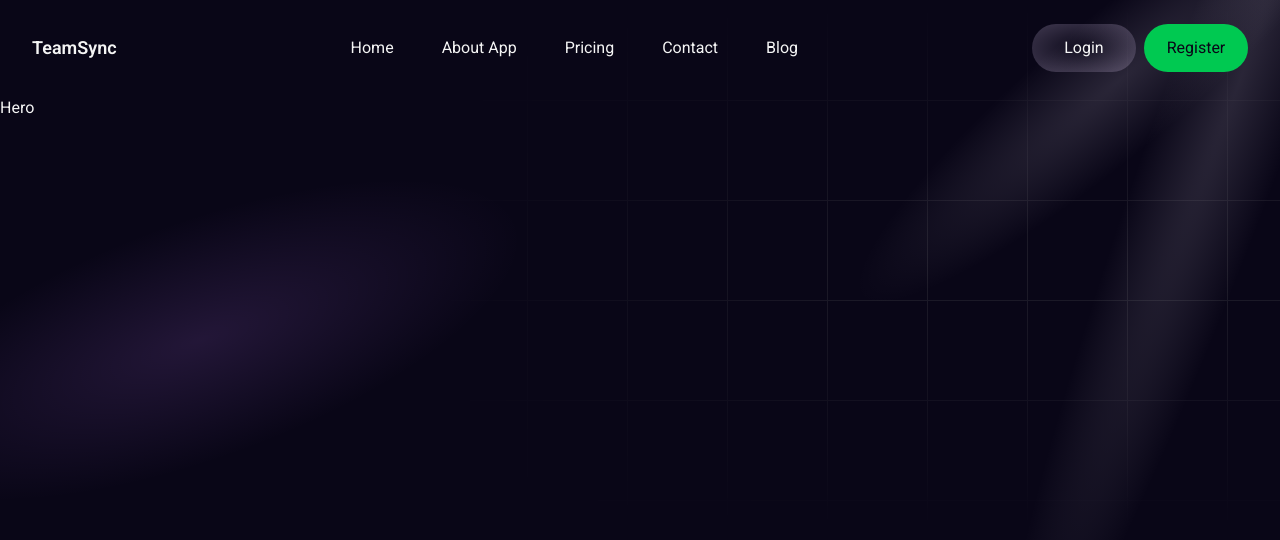
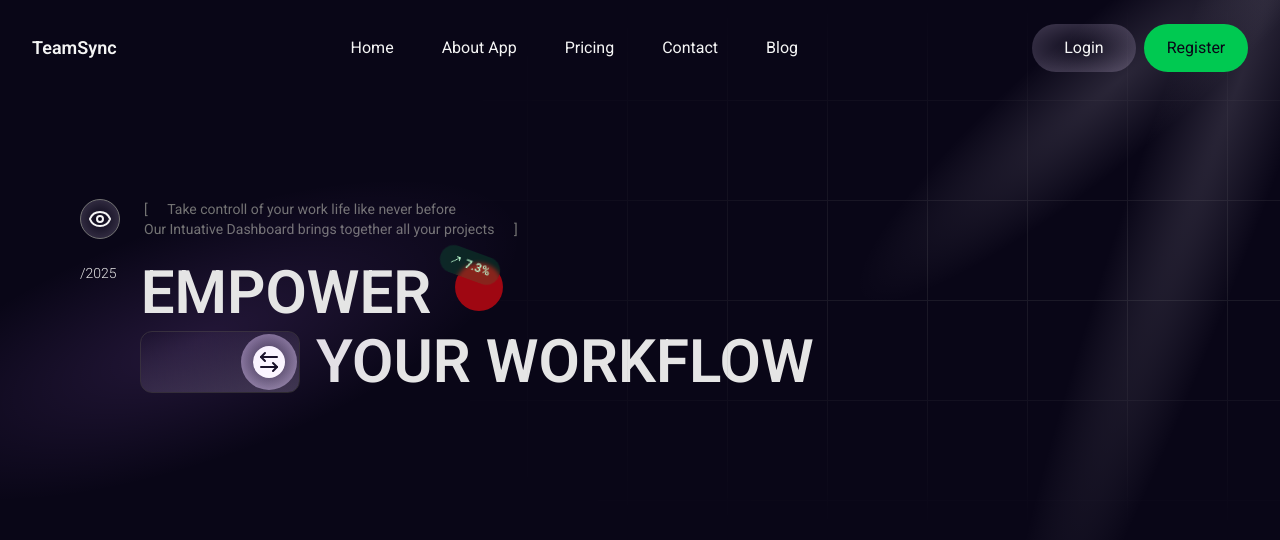
Before and after one commit to prasad-nikam/Heros, a React (Vite) app: page / in a window 1280 px wide. Shown: the top 540 px of the page. Built offline with nearby package versions, Linux system fonts and the light colour scheme.

Commit message:
TeamSync: work on hero section first component

```diff
--- a/src/pages/TeamSync/Hero.tsx
+++ b/src/pages/TeamSync/Hero.tsx
@@ -1,9 +1,92 @@
+import { ArrowLeftRight, Eye, MoveDownRight, MoveUpRight } from "lucide-react";
+import { cn } from "../../lib/utils";
+import type React from "react";
 
+const Hero: React.FC = () => {
+  return (
+    <div className="h-full w-full">
+      <div className="mx-20 flex h-100 w-full items-center justify-center">
+        <div className="flex w-2/3 flex-col">
+          <div className="flex items-center gap-6">
+            <div
+              className={cn(
+                "full flex size-10 items-center justify-center rounded-full border border-neutral-500",
+                "bg-[radial-gradient(transparent_0%,var(--color-purple-200)_400%)]",
+              )}
+            >
+              {" "}
+              <Eye />{" "}
+            </div>
+            <div className="text-sm text-neutral-500">
+              {"[ "} <span className="ml-4"></span> Take controll of your work
+              life like never before <br />
+              Our Intuative Dashboard brings together all your projects{" "}
+              <span className="mr-4"></span> {"]"}
+            </div>
+          </div>
+          <div className="relative mt-6 flex gap-6 text-6xl font-semibold text-neutral-200">
+            <div className="text-sm font-light">/2025</div>
+            <div>EMPOWER</div>
+            <div className="size-12 rounded-full bg-red-800"></div>
+            <PercentageCircle
+              arrow="up"
+              percentage={7.3}
+              className="absolute -top-3 right-108"
+            />
+          </div>
+          <div className="mt-2 ml-15 flex w-full items-center text-6xl font-semibold text-neutral-200">
+            <div
+              className={cn(
+                "mr-4 flex h-full w-40 items-center justify-end rounded-xl border border-neutral-800",
+                "bg-[linear-gradient(165deg,transparent_0%,var(--color-purple-200)_450%)]",
+              )}
+            >
+              <div
+                className={cn(
+                  "m-0.5 flex size-14 items-center justify-center rounded-full",
+                  "bg-[radial-gradient(transparent_0%,var(--color-purple-200)_150%)]",
+                )}
+              >
+                <div className="rounded-full bg-white p-1">
+                  <ArrowLeftRight className="text-[#090617]" />
+                </div>
+              </div>
+            </div>
+            YOUR WORKFLOW
+          </div>
+        </div>
+        <div className="flex-1"></div>
+      </div>
+    </div>
+  );
+};
 
-function Hero() {
-    return (
-        <div>Hero</div>
-    )
-}
+export default Hero;
 
-export default Hero
+type PercentageCircleProps = {
+  percentage: number;
+  arrow: string;
+  className?: string;
+};
+const PercentageCircle: React.FC<PercentageCircleProps> = ({
+  percentage,
+  arrow,
+  className,
+}: PercentageCircleProps) => {
+  return (
+    <div
+      className={cn(
+        "flex h-fit rotate-20 items-center justify-center rounded-full p-1.5 px-2.5",
+        "bg-green-500/15 text-green-200 backdrop-blur-[2px]",
+        className,
+      )}
+    >
+      {arrow === "up" ? (
+        <MoveUpRight className="size-3" />
+      ) : (
+        <MoveDownRight className="size-4" />
+      )}
+      <span className="ml-1 text-xs">{percentage}%</span>
+    </div>
+  );
+};
```
